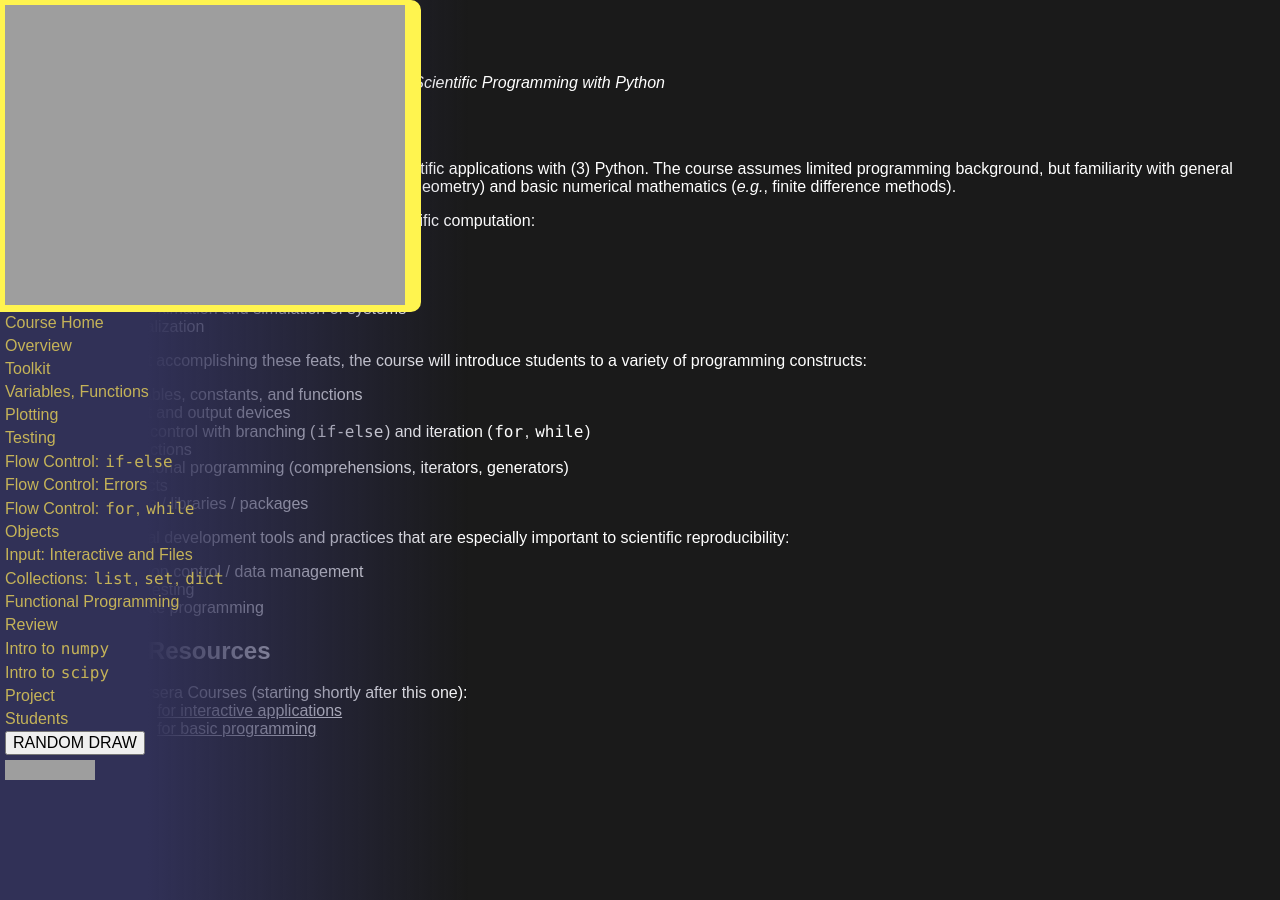
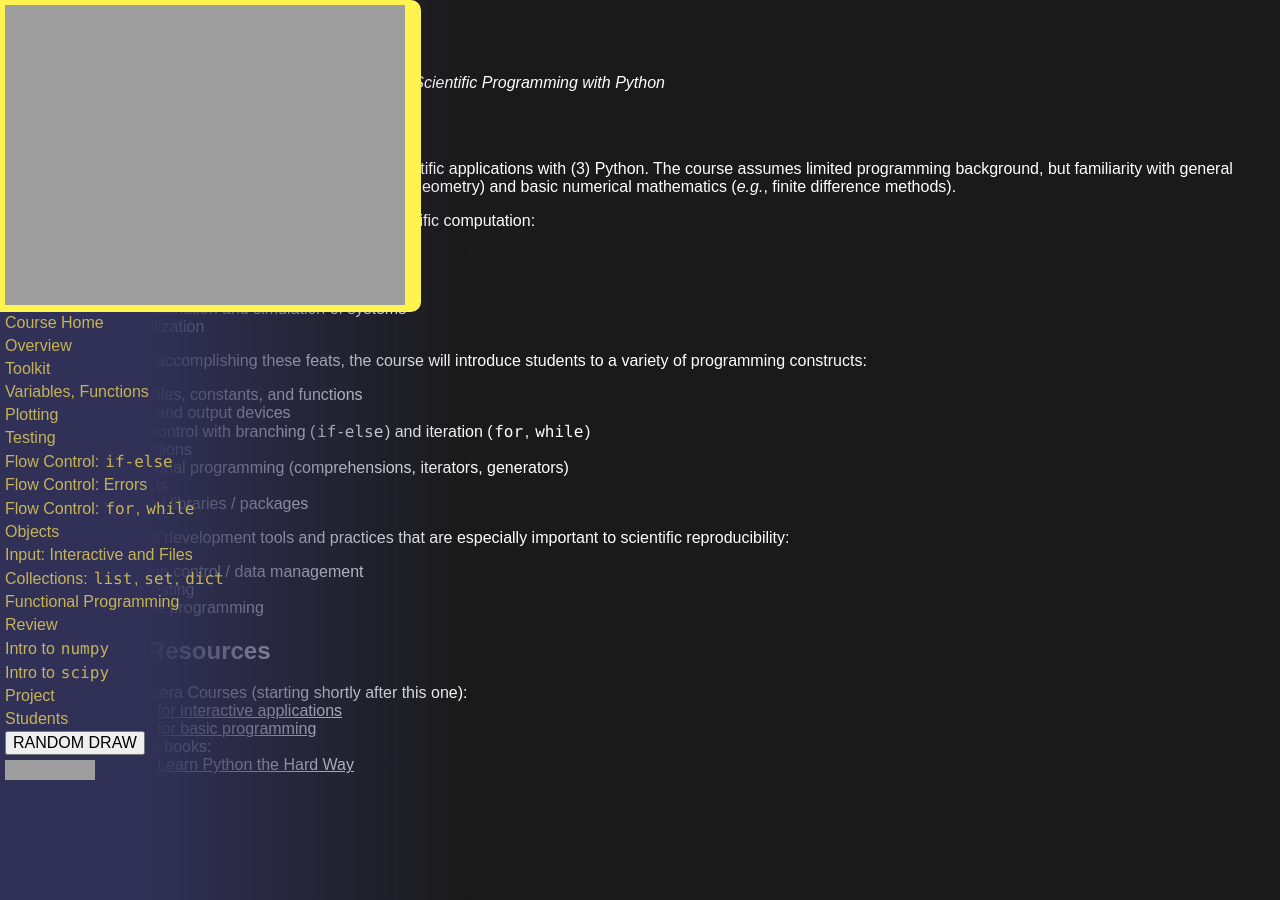
Before and after one commit to AIMS-Ghana/python-course, a Jekyll site: the page built from index.md, in a window 1280 px wide. Built offline with Jekyll 4.4.1, drawn with Linux system fonts in a browser that asks for light colours; grey boxes are pictures that could not be loaded.

Commit message:
add book reference to other resources

```diff
--- a/index.md
+++ b/index.md
@@ -45,3 +45,5 @@ scientific reproducibility:
  - Coursera Courses (starting shortly after this one):
    * [for interactive applications](https://www.coursera.org/course/interactivepython)
    * [for basic programming](https://www.coursera.org/course/pythonlearn)
+ - online books:
+   * [Learn Python the Hard Way](http://learnpythonthehardway.org/book/)
```
